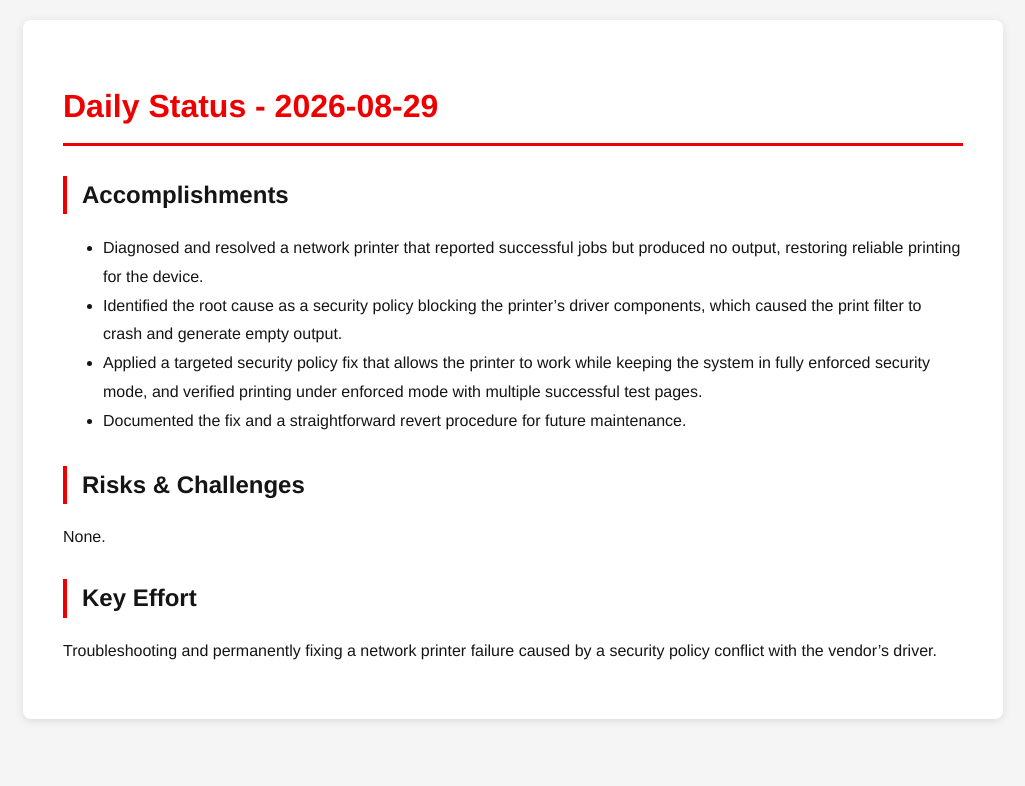
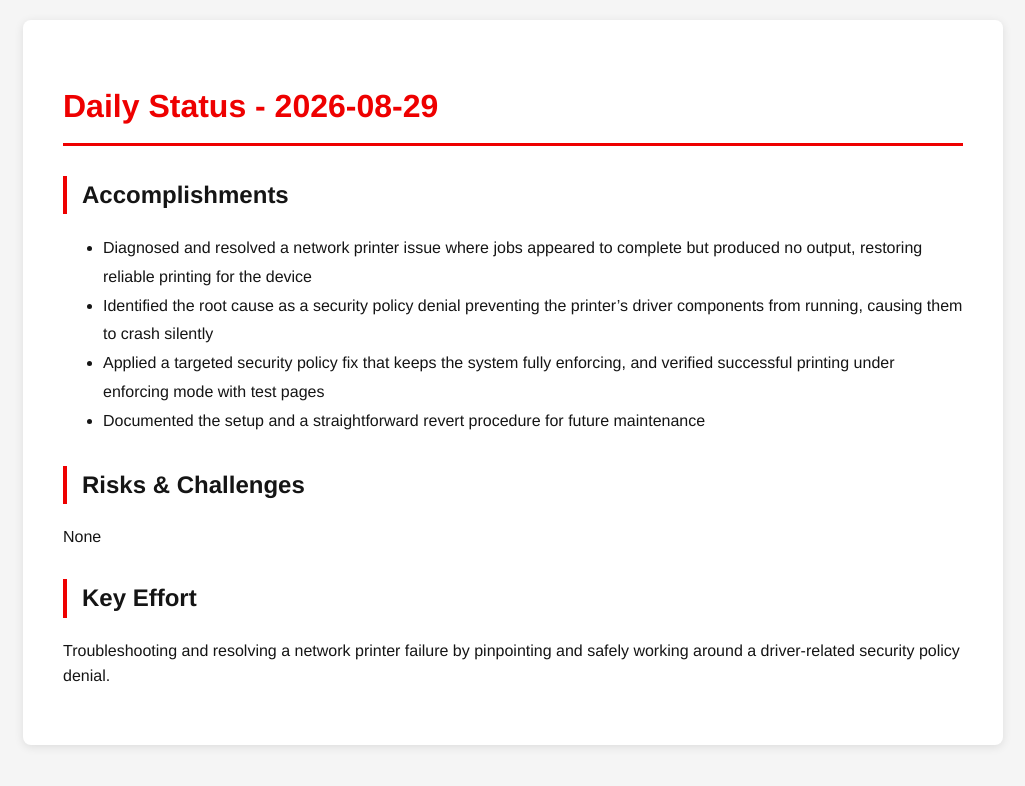
Before and after one commit to tzvatot/daily-status, a Jekyll site: the page built from 2026-08-29.md, in a window 1280 px wide. Shown: the top 786 px of the page, without its empty margins (127-1152 px from the left). Built offline with Jekyll 4.4.1, drawn with Linux system fonts in a browser that asks for light colours.

Commit message:
Daily status update - 2026-08-29

```diff
--- a/2026-08-29.md
+++ b/2026-08-29.md
@@ -7,13 +7,13 @@ date: 2026-08-29
 # Daily Status - 2026-08-29
 
 ## Accomplishments
-- Diagnosed and resolved a network printer that reported successful jobs but produced no output, restoring reliable printing for the device.
-- Identified the root cause as a security policy blocking the printer's driver components, which caused the print filter to crash and generate empty output.
-- Applied a targeted security policy fix that allows the printer to work while keeping the system in fully enforced security mode, and verified printing under enforced mode with multiple successful test pages.
-- Documented the fix and a straightforward revert procedure for future maintenance.
+- Diagnosed and resolved a network printer issue where jobs appeared to complete but produced no output, restoring reliable printing for the device
+- Identified the root cause as a security policy denial preventing the printer's driver components from running, causing them to crash silently
+- Applied a targeted security policy fix that keeps the system fully enforcing, and verified successful printing under enforcing mode with test pages
+- Documented the setup and a straightforward revert procedure for future maintenance
 
 ## Risks & Challenges
-None.
+None
 
 ## Key Effort
-Troubleshooting and permanently fixing a network printer failure caused by a security policy conflict with the vendor's driver.
+Troubleshooting and resolving a network printer failure by pinpointing and safely working around a driver-related security policy denial.
```
